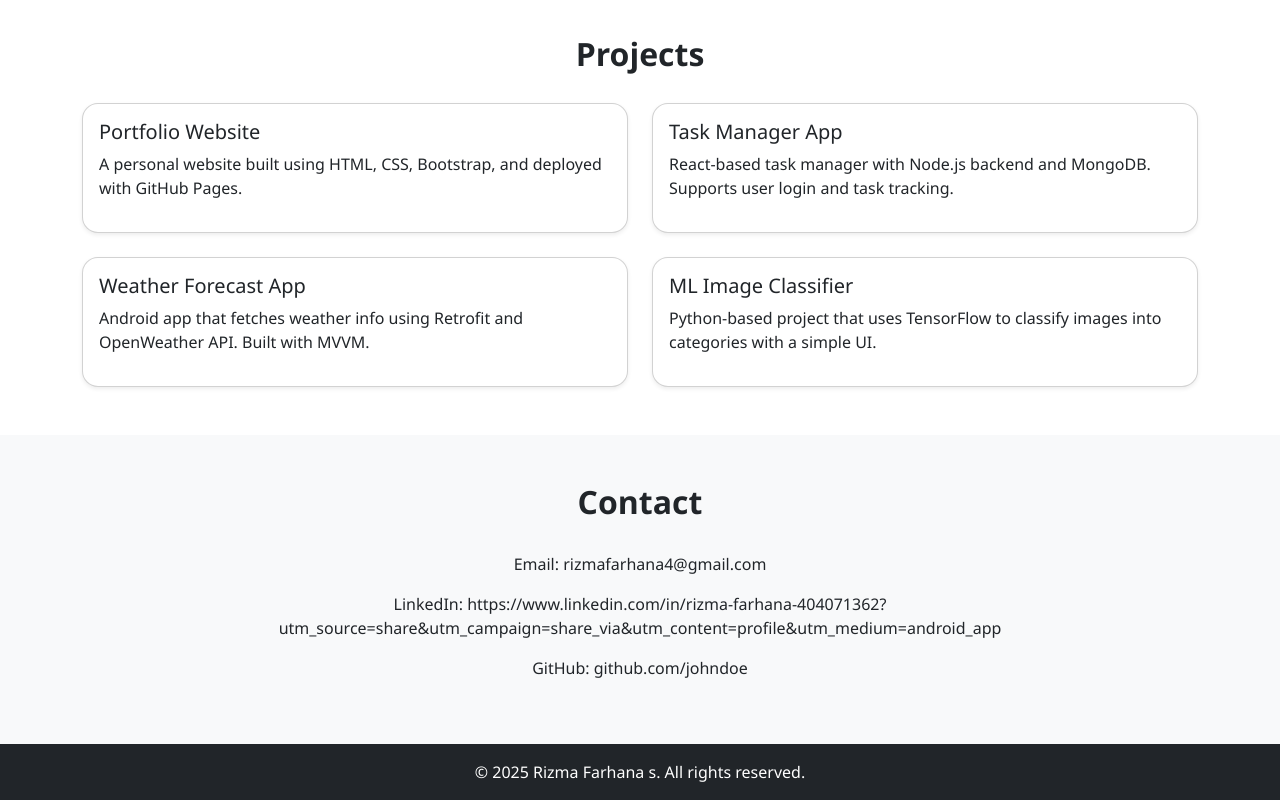
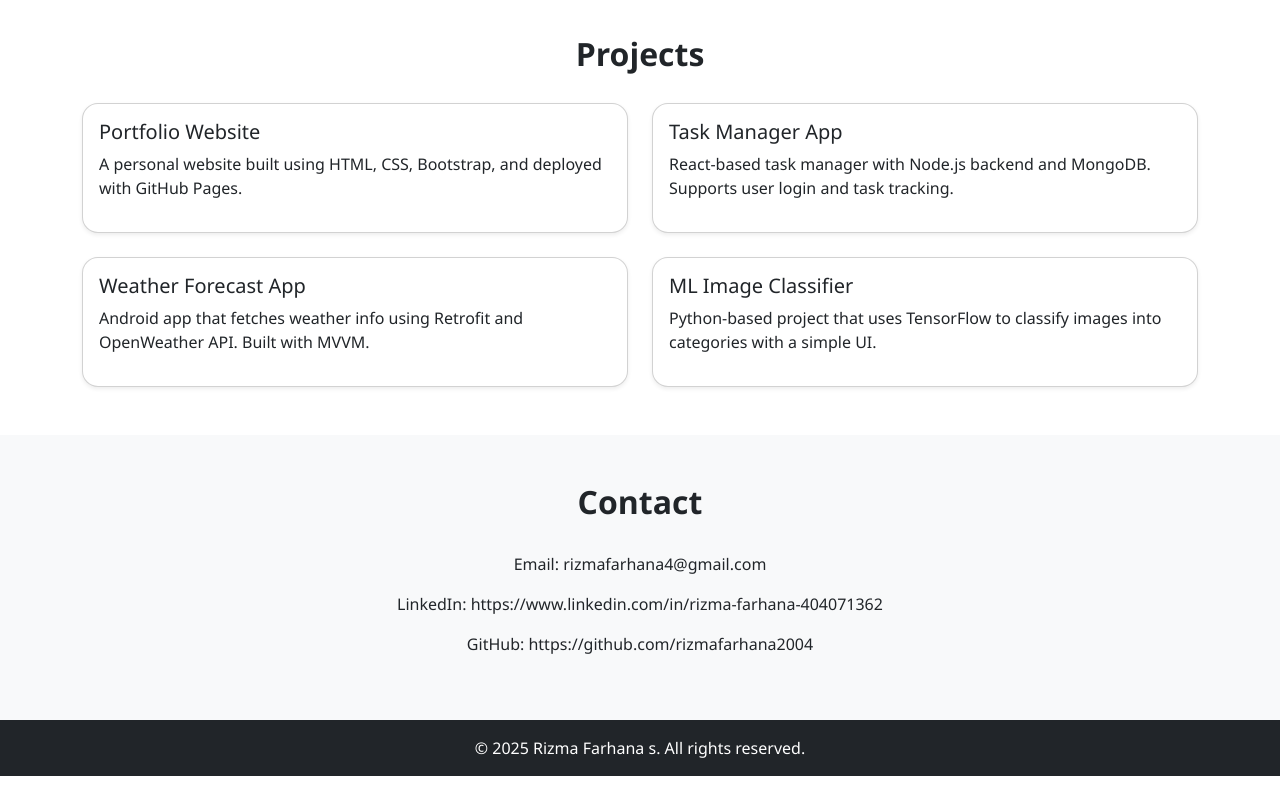
Before and after one commit to rizmafarhana2004/Portfolio, a plain HTML site: page index.html in a window 1280 px wide. Shown: the part 751-1551 px from the top of the page. After the commit the page ends 1527 px from the top, so only its background shows below. Drawn offline with nearby package versions, Linux system fonts and the light colour scheme.

Commit message:
Update index.html

```diff
--- a/index.html
+++ b/index.html
@@ -102,8 +102,8 @@
     <div class="container text-center">
       <h2 class="section-title">Contact</h2>
       <p>Email: rizmafarhana4@gmail.com</p>
-      <p>LinkedIn: https://www.linkedin.com/in/rizma-farhana-404071362?utm_source=share&utm_campaign=share_via&utm_content=profile&utm_medium=android_app</p>
-      <p>GitHub: github.com/johndoe</p>
+      <p>LinkedIn: https://www.linkedin.com/in/rizma-farhana-404071362</p>
+      <p>GitHub: https://github.com/rizmafarhana2004</p>
     </div>
   </section>
 
```
